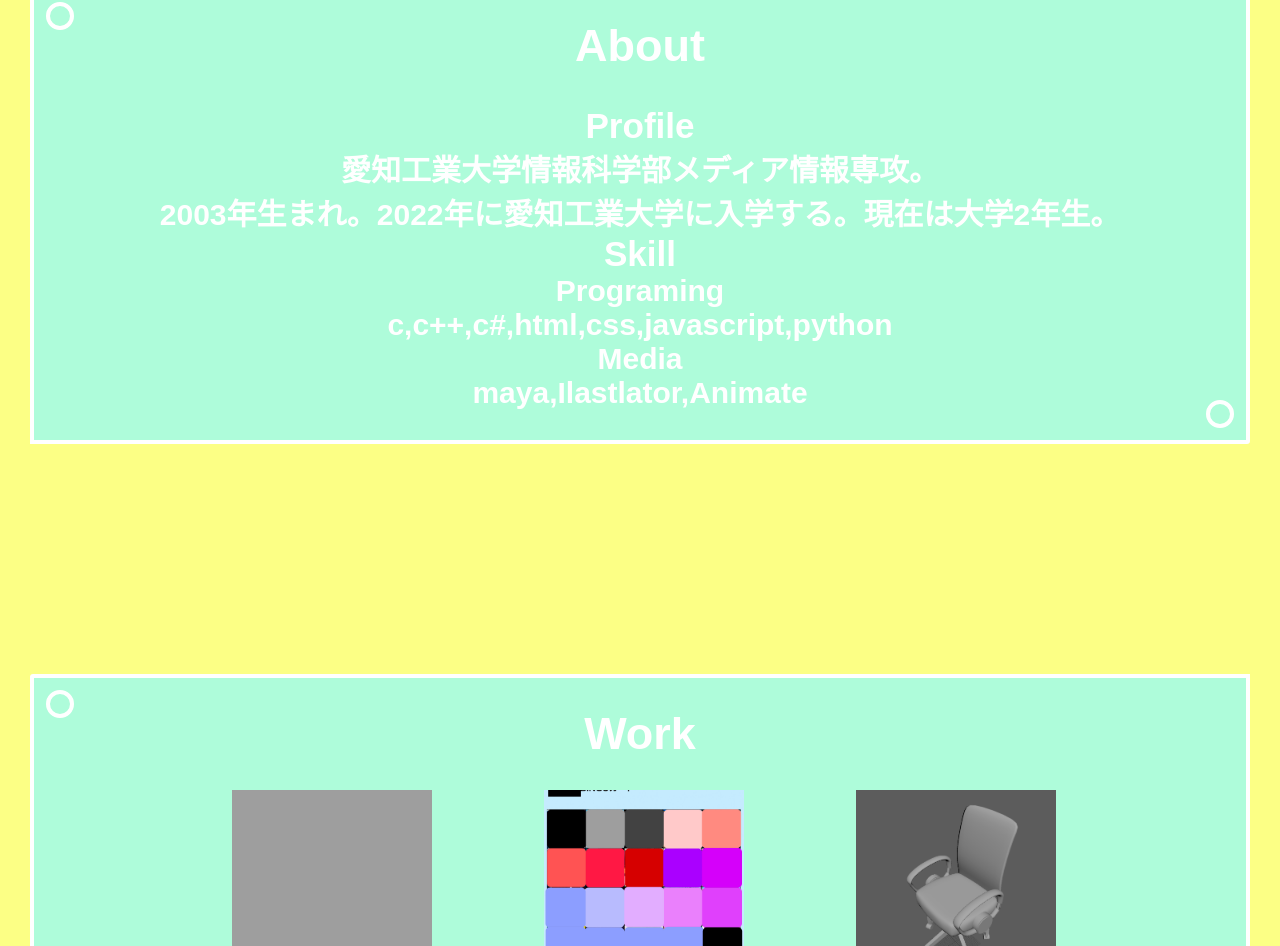
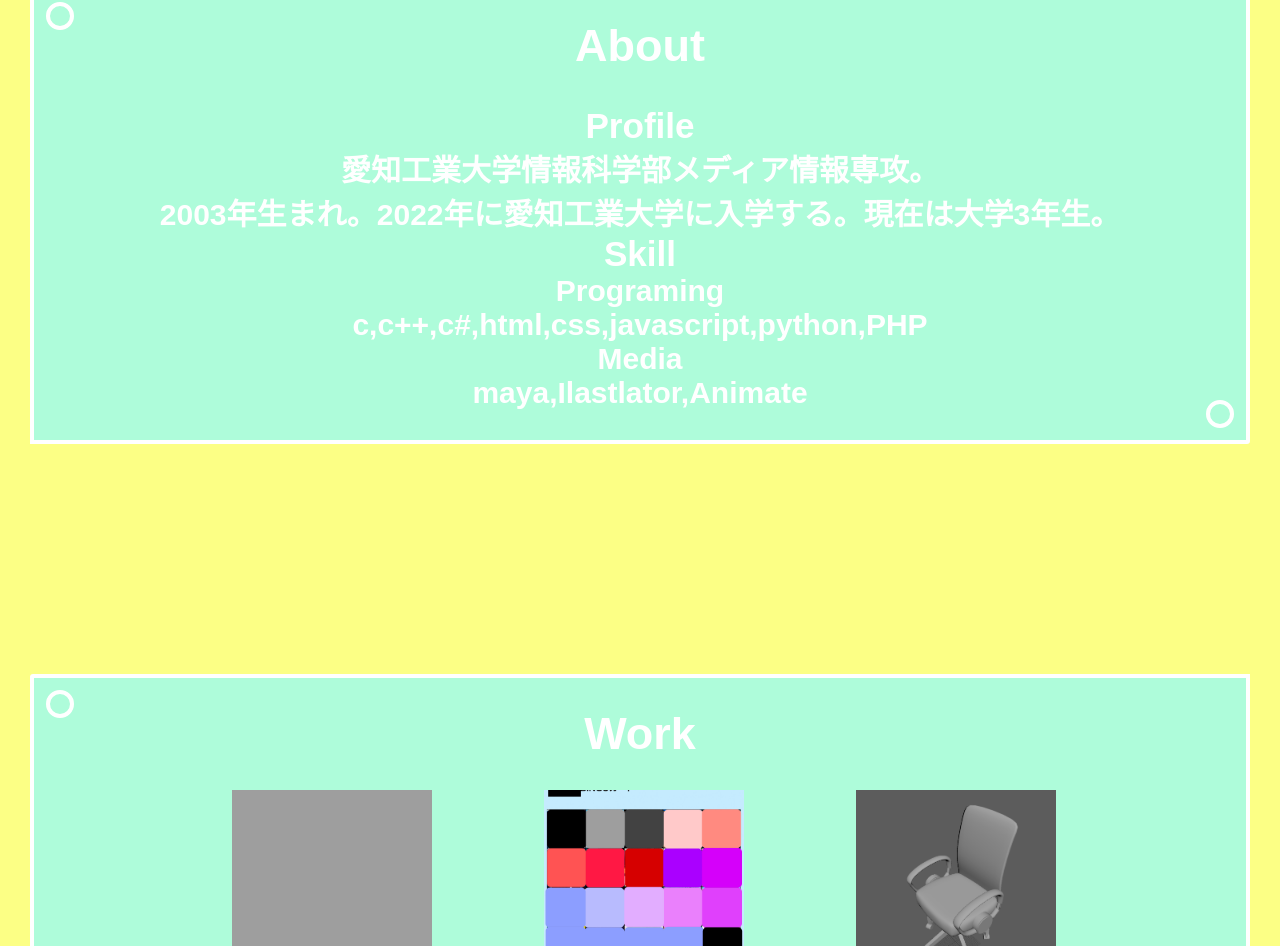
Before and after one commit to mi-1227/portpholio, a plain HTML site: page index.html in a window 1280 px wide. Shown: the part 803-1749 px from the top of the page. Drawn offline with Linux system fonts and the light colour scheme; grey boxes are pictures that could not be loaded; a web font is replaced by a local one.

Commit message:
Update index.html

```diff
--- a/index.html
+++ b/index.html
@@ -51,11 +51,11 @@
         <h2 class="subhead">About</h2>
         <img src="" alt="">
         <h3>Profile</h3>
-        <p>愛知工業大学情報科学部メディア情報専攻。<br>2003年生まれ。2022年に愛知工業大学に入学する。現在は大学2年生。
+        <p>愛知工業大学情報科学部メディア情報専攻。<br>2003年生まれ。2022年に愛知工業大学に入学する。現在は大学3年生。
         </p>
         <h3>Skill</h3>
         <h4>Programing</h4>
-        <p>c,c++,c#,html,css,javascript,python</p>
+        <p>c,c++,c#,html,css,javascript,python,PHP</p>
         <h4>Media</h4>
         <p>maya,Ilastlator,Animate</p>
     </div>
```
